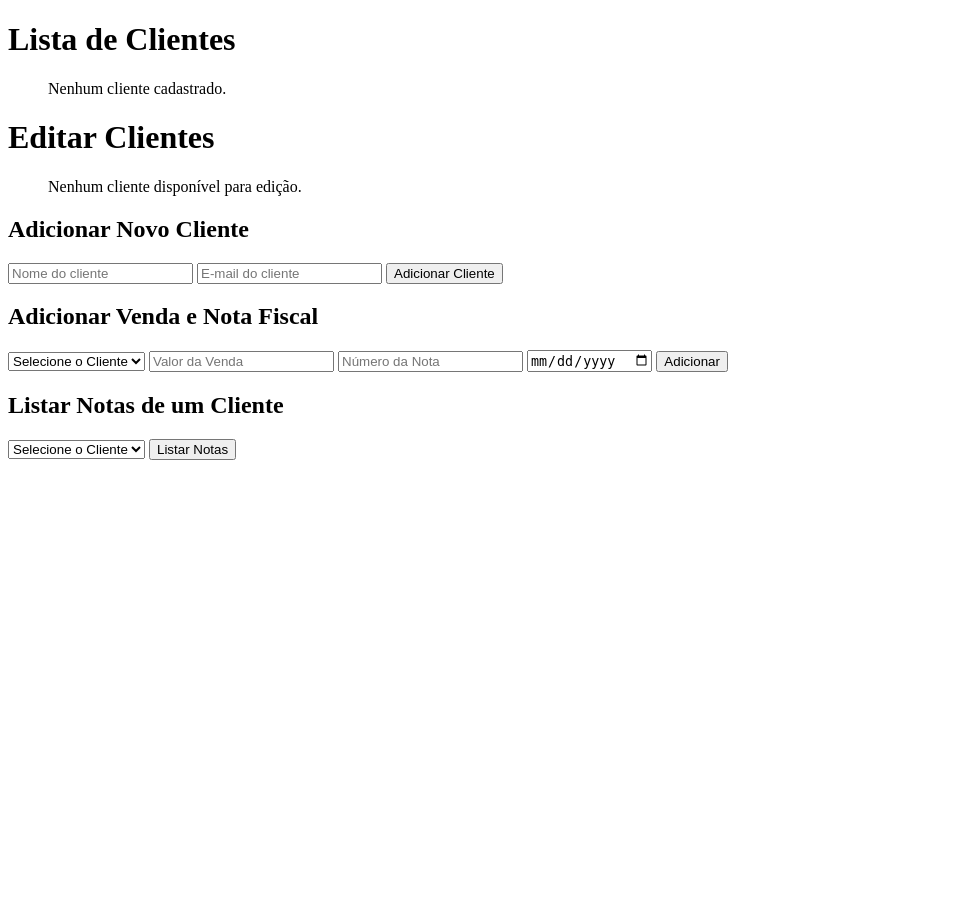
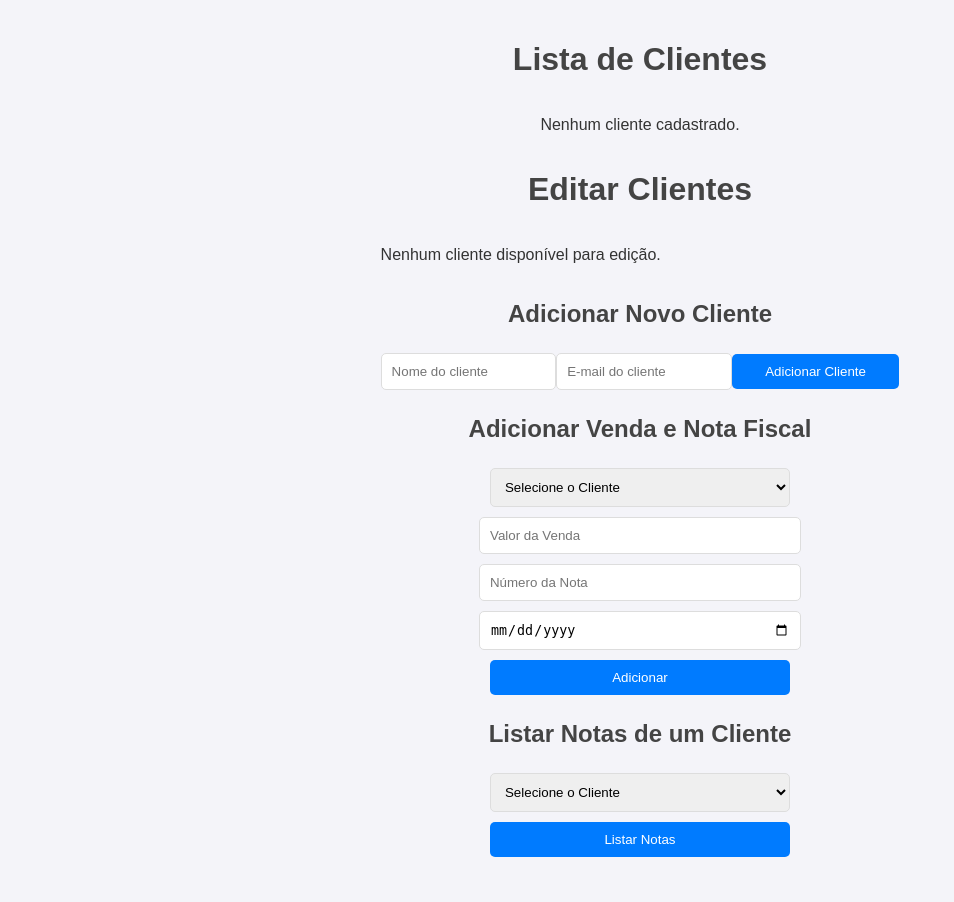
Before and after one commit to Gallo-10/Contabilibre-Prova, a PHP site: page / in a window 1280 px wide. Shown: the whole page, without its empty margins (0-954 px from the left). Before the commit the page ends 460 px from the top, so only its background shows below. Run offline with PHP 8.4, Linux system fonts and the light colour scheme; data that the repository does not hold is empty.

Commit message:
Adicionando css

```diff
--- a/contabilibre-prova/public/index.php
+++ b/contabilibre-prova/public/index.php
@@ -6,14 +6,18 @@ $clientes = $cliente->listar();
 ?>
 <!DOCTYPE html>
 <html lang="pt-br">
+
 <head>
     <meta charset="UTF-8">
     <meta name="viewport" content="width=device-width, initial-scale=1.0">
     <title>Sistema de Notas</title>
+    <link rel="stylesheet" href="style.css">
 </head>
+
 <body>
+    <div class="container">
         <h1>Lista de Clientes</h1>
-    <ul>
+        <ul class="clientes-lista">
             <?php if (!empty($clientes)): ?>
                 <?php foreach ($clientes as $c): ?>
                     <li>
@@ -26,17 +30,19 @@ $clientes = $cliente->listar();
         </ul>
 
         <h1>Editar Clientes</h1>
-    <ul>
+        <ul class="clientes-editar">
             <?php if (!empty($clientes)): ?>
                 <?php foreach ($clientes as $c): ?>
                     <li>
                         <?php echo $c['nome'] . " (" . $c['email'] . ")"; ?>
                         <!-- Formulário para editar -->
                         <form method="POST" action="cliente.php" style="display: inline;">
+                            <br />
                             <input type="hidden" name="acao" value="editar">
                             <input type="hidden" name="id" value="<?= $c['id']; ?>">
                             <input type="text" name="nome" value="<?= $c['nome']; ?>" required>
                             <input type="email" name="email" value="<?= $c['email']; ?>" required>
+                            <br />
                             <button type="submit">Salvar Alterações</button>
                         </form>
 
@@ -55,15 +61,17 @@ $clientes = $cliente->listar();
 
         <!-- Formulário para adicionar novo cliente -->
         <h2>Adicionar Novo Cliente</h2>
-    <form method="POST" action="cliente.php">
+        <form method="POST" action="cliente.php" class="novo-cliente">
             <input type="hidden" name="acao" value="criar">
             <input type="text" name="nome" placeholder="Nome do cliente" required>
+            <br />
             <input type="email" name="email" placeholder="E-mail do cliente" required>
+            <br />
             <button type="submit">Adicionar Cliente</button>
         </form>
 
         <h2>Adicionar Venda e Nota Fiscal</h2>
-    <form method="POST" action="nota.php">
+        <form method="POST" action="nota.php" class="nova-nota">
             <input type="hidden" name="acao" value="criar">
             <select name="id_cliente" required>
                 <option value="" disabled selected>Selecione o Cliente</option>
@@ -78,7 +86,7 @@ $clientes = $cliente->listar();
         </form>
 
         <h2>Listar Notas de um Cliente</h2>
-    <form method="GET" action="notas_cliente.php">
+        <form method="GET" action="notas_cliente.php" class="notas-cliente">
             <select name="id_cliente" required>
                 <option value="" disabled selected>Selecione o Cliente</option>
                 <?php foreach ($clientes as $c): ?>
@@ -87,14 +95,7 @@ $clientes = $cliente->listar();
             </select>
             <button type="submit">Listar Notas</button>
         </form>
+    </div>
+</body>
 
-    <!-- Adicionado para depuração -->
-    <?php
-        if ($_SERVER['REQUEST_METHOD'] === 'POST') {
-            echo "<pre>";
-            var_dump($_POST);
-            echo "</pre>";
-        }
-    ?>
-</body>
 </html>
--- a/contabilibre-prova/public/nota.php
+++ b/contabilibre-prova/public/nota.php
@@ -34,7 +34,7 @@
         //     echo "Cliente não encontrado.";
         // }
 
-            if ($nota->criar($id_cliente, $numero_nota, $data_emissao,$valor)) {
+        if ($nota->criar($id_cliente, $numero_nota, $data_emissao, $valor)) {
             enviarEmail(
                 'exemplo@gmail.com', //e-mail do cliente
                 'Cliente Nome',
--- /dev/null
+++ b/contabilibre-prova/public/style.css
@@ -0,0 +1,91 @@
+body {
+    font-family: Arial, sans-serif;
+    background-color: #f4f4f9;
+    color: #333;
+    margin: 0;
+    padding: 20px;
+    display: flex;
+    justify-content: center;
+}
+
+h1,
+h2 {
+    color: #444;
+    text-align: center;
+}
+
+ul {
+    list-style: none;
+    padding: 0;
+}
+
+li {
+    padding: 10px 0;
+}
+
+form {
+    margin: 20px 0;
+}
+
+form input,
+form select,
+form button {
+    padding: 10px;
+    margin: 5px 0;
+    border: 1px solid #ddd;
+    border-radius: 5px;
+    width: 100%;
+    max-width: 300px;
+}
+
+form button {
+    background-color: #007bff;
+    color: #fff;
+    border: none;
+    cursor: pointer;
+}
+
+form button:hover {
+    background-color: #0056b3;
+}
+
+button[style="background-color: red;"] {
+    background-color: #dc3545;
+    color: #fff;
+    border: none;
+}
+
+button[style="background-color: red;"]:hover {
+    background-color: #c82333;
+}
+
+.clientes-lista {
+    display: flex;
+    flex-direction: column;
+    align-items: center;
+}
+
+.clientes-editar {
+    display: flex;
+    align-items: center;
+
+}
+
+.novo-cliente {
+    display: flex;
+    align-items: center;
+    justify-content: space-between;
+}
+
+.nova-nota {
+    display: flex;
+    align-items: center;
+    flex-direction: column;
+
+}
+
+.notas-cliente {
+    display: flex;
+    flex-direction: column;
+    align-items: center;
+}
--- a/contabilibre-prova/public/venda.php
+++ b/contabilibre-prova/public/venda.php
@@ -21,5 +21,4 @@
         echo "Erro: " . $e->getMessage();
     }
 }
-
 ?>
--- a/contabilibre-prova/src/Nota.php
+++ b/contabilibre-prova/src/Nota.php
@@ -1,15 +1,18 @@
 <?php
 require_once 'database.php';
 
-class Nota {
+class Nota
+{
     private $conn;
 
-    public function __construct() {
+    public function __construct()
+    {
         $db = new Database();
         $this->conn = $db->getConnection();
     }
 
-    public function criar($id_cliente, $numero_nota, $data_emissao, $valor) {
+    public function criar($id_cliente, $numero_nota, $data_emissao, $valor)
+    {
         try {
             echo "Iniciando inserção...<br>";
 
@@ -37,12 +40,6 @@ class Nota {
                 return false;
             }
 
-            echo "Dados vinculados: <br>";
-            echo "id_cliente = $id_cliente<br>";
-            echo "numero_nota = $numero_nota<br>";
-            echo "data_emissao = $data_emissao<br>";
-            echo "valor = $valor<br>";
-
             if ($stmt->execute()) {
                 echo "Inserção bem-sucedida!<br>";
                 return $this->conn->lastInsertId();
--- a/contabilibre-prova/src/database.php
+++ b/contabilibre-prova/src/database.php
@@ -1,5 +1,6 @@
 <?php
-    class Database {
+class Database
+{
     private $host = 'localhost';
     private $db_name = 'sistema_notas';
     private $username = 'root';
@@ -7,7 +8,8 @@
     private $port = '3306'; // Ajuste para '3307' se usar o MySQL do XAMPP
     public $conn;
 
-        public function getConnection() {
+    public function getConnection()
+    {
         $this->conn = null;
 
         try {
```
Also changed, not shown: contabilibre-prova/public/email.php (+6 -5 lines), contabilibre-prova/src/Cliente.php (+18 -10 lines), contabilibre-prova/src/Venda.php (+6 -3 lines), contabilibre-prova/public/cliente.php (indentation only), contabilibre-prova/public/notas_cliente.php (indentation only). Lines whose indentation alone changed are shown as unchanged.
